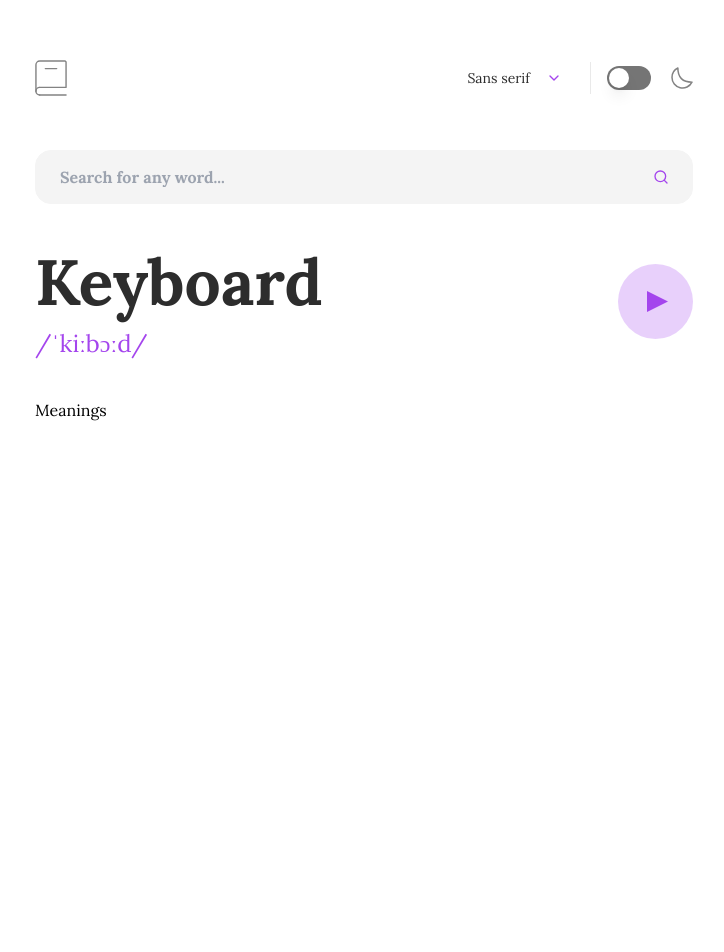
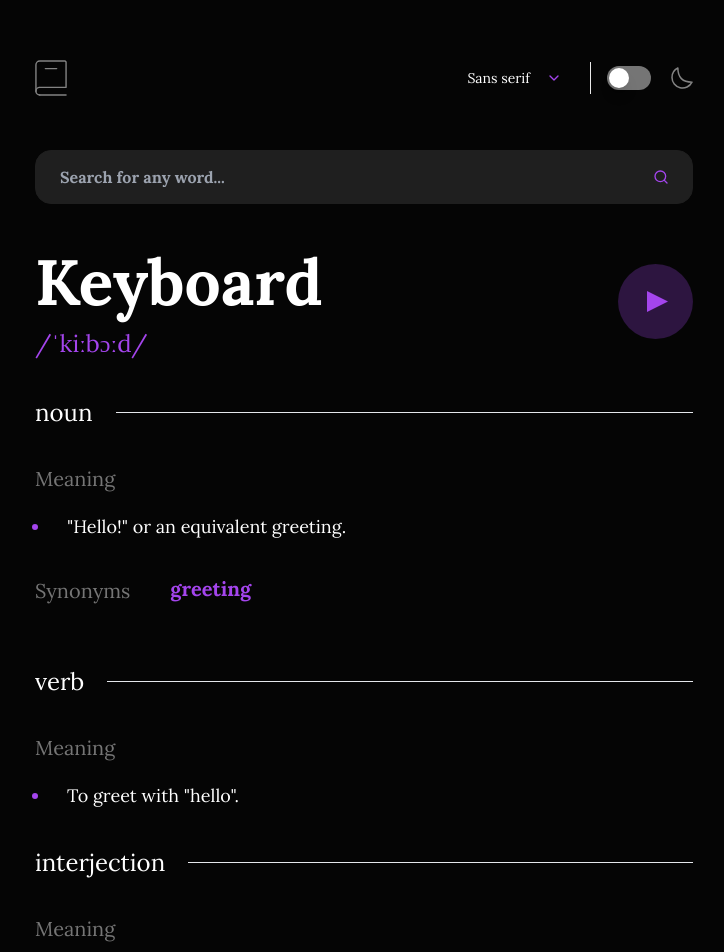
Before and after one commit to Earthyyy/dictionary-web-app, a React (Vite) app: page / in a window 1280 px wide. Shown: the top 952 px of the page, without its empty margins (276-1000 px from the left). Before the commit the page ends 800 px from the top, so only its background shows below. Built offline with nearby package versions, Linux system fonts and the light colour scheme.

Commit message:
feat: build meaning section of search results

```diff
--- a/src/App.tsx
+++ b/src/App.tsx
@@ -4,7 +4,7 @@ import SearchResults from "./components/SearchResults";
 
 function App() {
   return (
-    <div className="light lora min-h-screen bg-main">
+    <div className="dark lora min-h-screen bg-main">
       <Navbar />
       <main className="ctnr">
         <SearchField />
--- /dev/null
+++ b/src/components/results/Meaning.tsx
@@ -0,0 +1,57 @@
+import { FC } from "react";
+import type { meaning } from "./Meanings";
+
+interface MeaningProps {
+  data: meaning;
+}
+
+const Meaning: FC<MeaningProps> = ({ data }) => {
+  return (
+    <div className="pb-10">
+      <div className="partOfSpeech | flex items-center gap-[1.125rem] tablet:gap-[1.4375rem] mb-8 tablet:mb-10">
+        <h3 className="text-secondary text-lg/6 tablet:heading-md">
+          {data.partOfSpeech}
+        </h3>
+        <hr className="h-[1px] w-full" />
+      </div>
+
+      <div className="meaning | ">
+        <h4 className="text-tertiary text-base/5  tablet:heading-sm mb-4 tablet:mb-6">
+          Meaning
+        </h4>
+        <ul className="flex flex-col gap-3 list-disc ">
+          {data.definitions.map((definition, idx) => (
+            <li
+              className="text-base/6 tablet:body-md text-secondary marker:text-primary ml-4 desktop:ml-[2.375rem]"
+              key={idx}
+            >
+              <p className="pl-4">{definition.definition}</p>
+            </li>
+          ))}
+        </ul>
+      </div>
+
+      {data.synonyms.length > 0 && (
+        <div className="synonyms | flex gap-10 desktop:gap-6 mt-6 tablet:mt-10 desktop:mt-16">
+          <h4 className="text-tertiary text-base/5  tablet:heading-sm mb-4 tablet:mb-6">
+            Synonyms
+          </h4>
+          <div>
+            <ul className="flex flex-wrap gap-3">
+              {data.synonyms.map((synonym, idx) => (
+                <li
+                  className="text-base/5 tablet:text-xl/5 desktop:text-xl/7 font-bold text-primary"
+                  key={idx}
+                >
+                  {synonym}
+                </li>
+              ))}
+            </ul>
+          </div>
+        </div>
+      )}
+    </div>
+  );
+};
+
+export default Meaning;
--- a/src/components/results/Meanings.tsx
+++ b/src/components/results/Meanings.tsx
@@ -1,7 +1,108 @@
-import React from "react";
+import Meaning from "./Meaning";
+
+const DATA = {
+  word: "hello",
+  phonetics: [
+    {
+      audio:
+        "https://api.dictionaryapi.dev/media/pronunciations/en/hello-au.mp3",
+      sourceUrl: "https://commons.wikimedia.org/w/index.php?curid=75797336",
+      license: {
+        name: "BY-SA 4.0",
+        url: "https://creativecommons.org/licenses/by-sa/4.0",
+      },
+    },
+    {
+      text: "/həˈləʊ/",
+      audio:
+        "https://api.dictionaryapi.dev/media/pronunciations/en/hello-uk.mp3",
+      sourceUrl: "https://commons.wikimedia.org/w/index.php?curid=9021983",
+      license: {
+        name: "BY 3.0 US",
+        url: "https://creativecommons.org/licenses/by/3.0/us",
+      },
+    },
+    { text: "/həˈloʊ/", audio: "" },
+  ],
+  meanings: [
+    {
+      partOfSpeech: "noun",
+      definitions: [
+        {
+          definition: '"Hello!" or an equivalent greeting.',
+          synonyms: [],
+          antonyms: [],
+        },
+      ],
+      synonyms: ["greeting"],
+      antonyms: [],
+    },
+    {
+      partOfSpeech: "verb",
+      definitions: [
+        { definition: 'To greet with "hello".', synonyms: [], antonyms: [] },
+      ],
+      synonyms: [],
+      antonyms: [],
+    },
+    {
+      partOfSpeech: "interjection",
+      definitions: [
+        {
+          definition:
+            "A greeting (salutation) said when meeting someone or acknowledging someone’s arrival or presence.",
+          synonyms: [],
+          antonyms: [],
+          example: "Hello, everyone.",
+        },
+        {
+          definition: "A greeting used when answering the telephone.",
+          synonyms: [],
+          antonyms: [],
+          example: "Hello? How may I help you?",
+        },
+        {
+          definition:
+            "A call for response if it is not clear if anyone is present or listening, or if a telephone conversation may have been disconnected.",
+          synonyms: [],
+          antonyms: [],
+          example: "Hello? Is anyone there?",
+        },
+        {
+          definition:
+            "Used sarcastically to imply that the person addressed or referred to has done something the speaker or writer considers to be foolish.",
+          synonyms: [],
+          antonyms: [],
+          example:
+            "You just tried to start your car with your cell phone. Hello?",
+        },
+        {
+          definition: "An expression of puzzlement or discovery.",
+          synonyms: [],
+          antonyms: [],
+          example: "Hello! What’s going on here?",
+        },
+      ],
+      synonyms: [],
+      antonyms: ["bye", "goodbye"],
+    },
+  ],
+  license: {
+    name: "CC BY-SA 3.0",
+    url: "https://creativecommons.org/licenses/by-sa/3.0",
+  },
+  sourceUrls: ["https://en.wiktionary.org/wiki/hello"],
+};
 
 const Meanings = () => {
-  return <div>Meanings</div>;
+  return (
+    <div>
+      {DATA.meanings.map((meaning, idx) => (
+        <Meaning key={idx} data={meaning} />
+      ))}
+    </div>
+  );
 };
 
+export type meaning = (typeof DATA.meanings)[0];
 export default Meanings;
```
